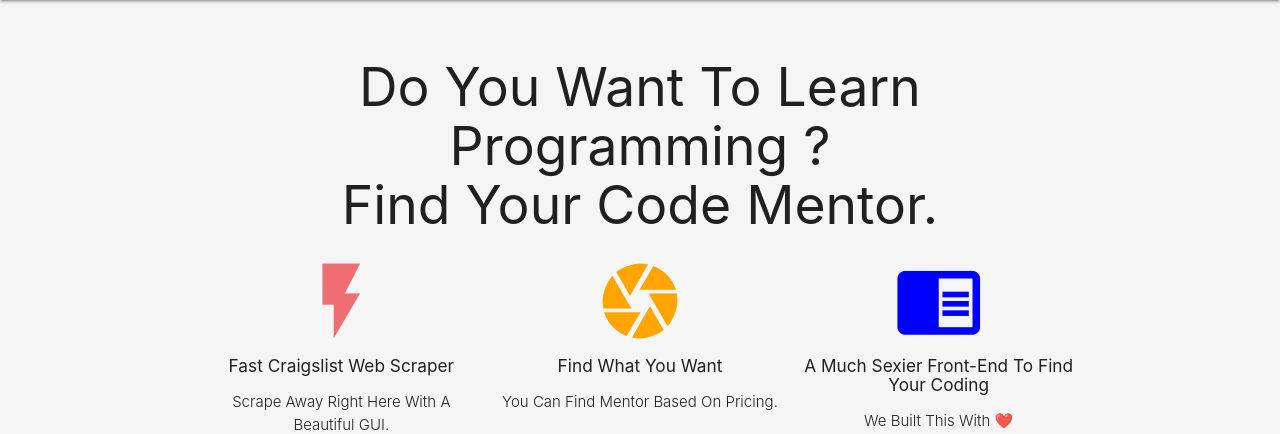
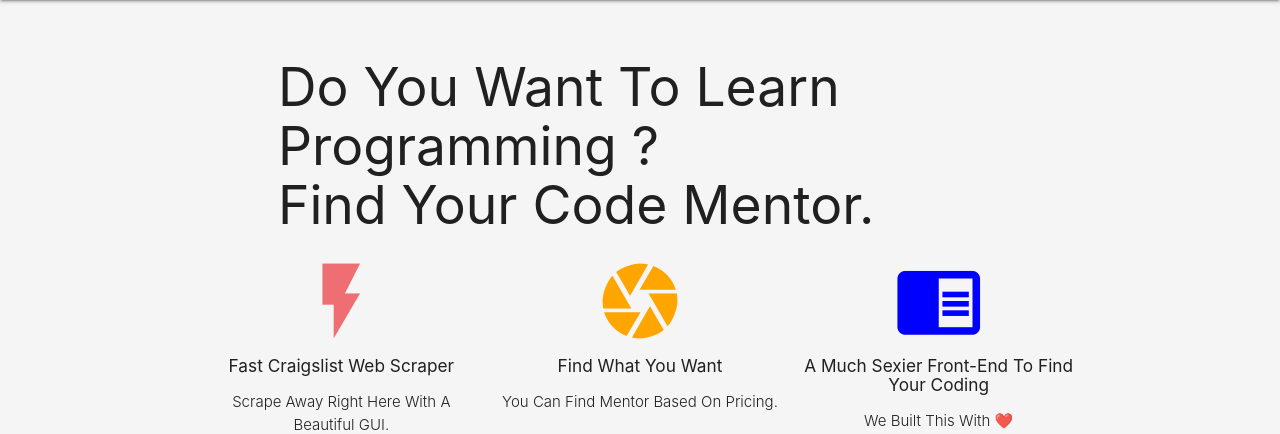
Before and after one commit to g1mishra/find_codementor, a Django app: page / in a window 1280 px wide. Shown: the part 64-498 px from the top of the page. Run offline with Django 3.2, Linux system fonts and the light colour scheme.

Commit message:
Update style.css

```diff
--- a/static/css/style.css
+++ b/static/css/style.css
@@ -28,9 +28,10 @@ body{
 
 .main-text{
     text-transform: capitalize;
-    text-align: center;
+    text-align: start;
     word-wrap: none;
 }
+
 .grey-text{
     text-transform: none;
     font-size: small;
```
